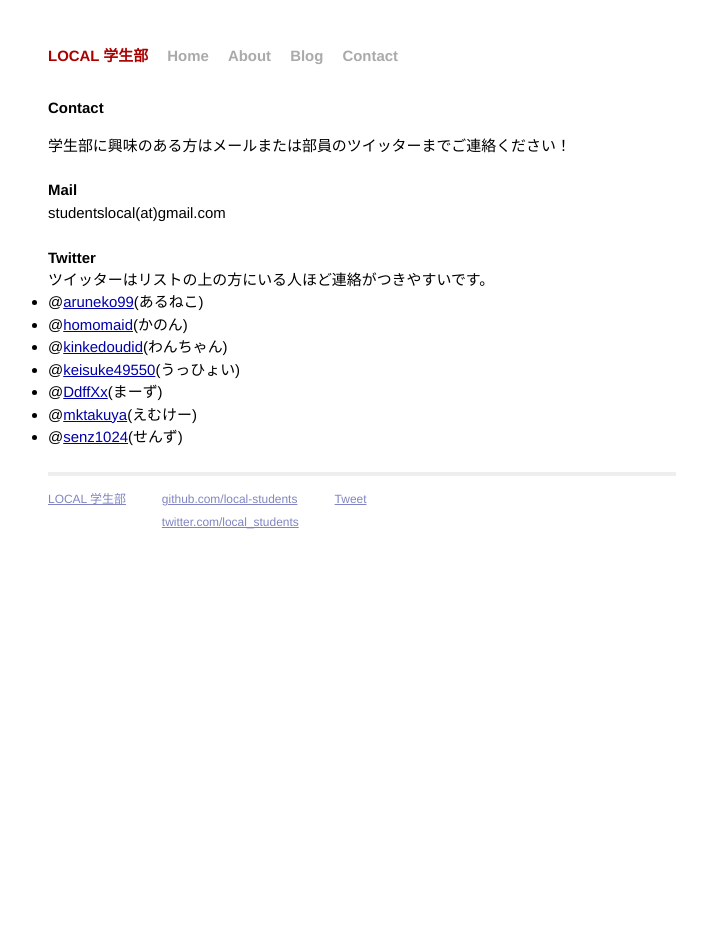
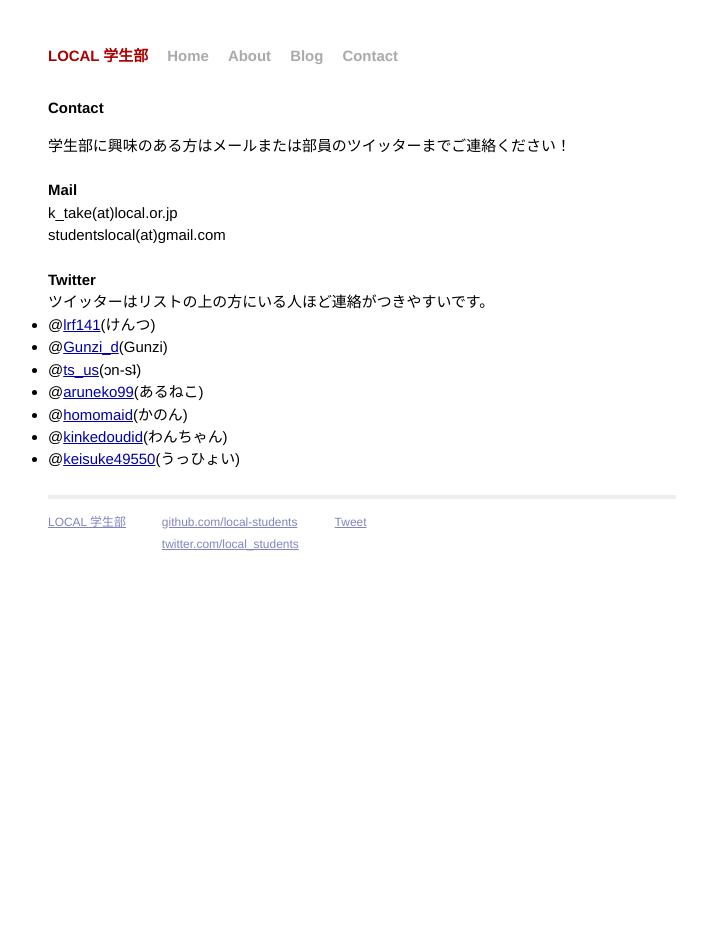
Before and after one commit to local-students/local-students.github.io, a Jekyll site: the page built from contact.html, in a window 1280 px wide. Shown: the whole page, without its empty margins (278-985 px from the left). Built offline with Jekyll 4.4.1, drawn with Linux system fonts in a browser that asks for light colours; Markdown is read by kramdown in place of the engine named in the settings; comment, search, counter and statistics services are not loaded.

Commit message:
連絡先を更新

```diff
--- a/contact.html
+++ b/contact.html
@@ -9,19 +9,20 @@ title: Contact - LOCAL-students
   <br>
 
   <h2>Mail</h2>
+  k_take(at)local.or.jp<br>
   studentslocal(at)gmail.com<br>
   <br>
 
   <h2>Twitter</h2>
   ツイッターはリストの上の方にいる人ほど連絡がつきやすいです。
   <ul>
+  	<li>@<a href="https://twitter.com/lrf141">lrf141</a>(けんつ)</li>
+	<li>@<a href="https://twitter.com/Gunzi_d">Gunzi_d</a>(Gunzi)</li>
+	<li>@<a href="https://twitter.com/ts_uc">ts_us</a>(ɔn-sʇ)</li>
     <li>@<a href='https://twitter.com/aruneko99'>aruneko99</a>(あるねこ)</li>
     <li>@<a href='https://twitter.com/homomaid'>homomaid</a>(かのん)</li>
     <li>@<a href='https://twitter.com/kinkedoudid'>kinkedoudid</a>(わんちゃん)</li>
     <li>@<a href='https://twitter.com/keisuke495500'>keisuke49550</a>(うっひょい)</li>
-    <li>@<a href='https://twitter.com/DdffXx'>DdffXx</a>(まーず)</li>
-    <li>@<a href='https://twitter.com/mktakuya'>mktakuya</a>(えむけー)</li>
-    <li>@<a href='https://twitter.com/senz1024'>senz1024</a>(せんず)</li>
   </ul>
 
 </div>
```
